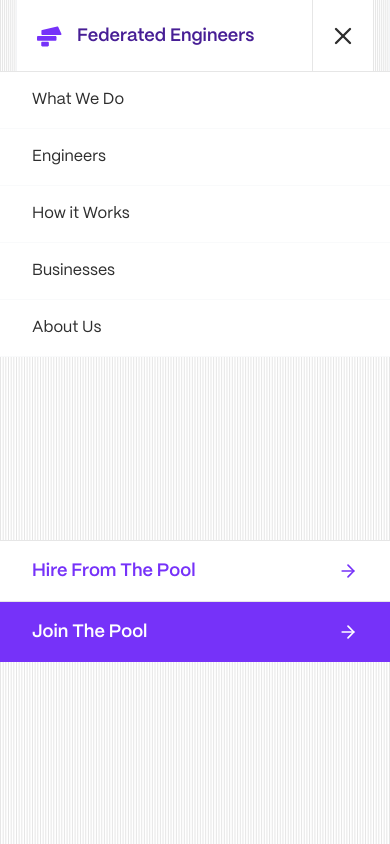
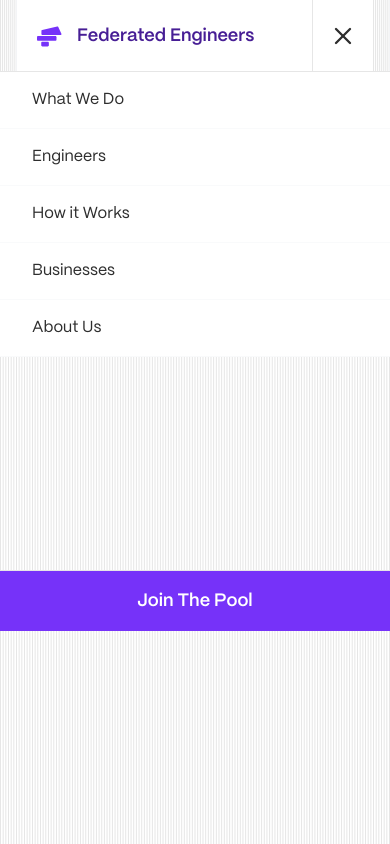
Before and after one commit to fantee-hub/Federated-Engineers, a Next.js app: page / in a window 390 px wide. Both pictures are taken after a click on the button 343 px from the left and 35 px from the top of the page. Shown: the top 844 px of the page. Built offline with nearby package versions, Linux system fonts and the light colour scheme.

Commit message:
made some changes in the navbar

```diff
--- a/src/components/sections/Nav.tsx
+++ b/src/components/sections/Nav.tsx
@@ -203,7 +203,7 @@ const Nav = () => {
             <div className="grow" />
 
             <div className="flex flex-col border-t border-[#E6E6E6] bg-white">
-              <button
+              {/* <button
                 onClick={() => {
                   dispatch(openModal("hire"));
                   setIsOpen(false);
@@ -212,16 +212,15 @@ const Nav = () => {
               >
                 Hire From The Pool
                 <ArrowRight size={20} />
-              </button>
+              </button> */}
               <button
                 onClick={() => {
                   dispatch(openModal("join"));
                   setIsOpen(false);
                 }}
-                className="flex items-center justify-between text-lg px-8 py-4 bg-[#7632F9] text-white font-semibold cursor-pointer"
+                className="flex items-center justify-center text-lg px-8 py-4 bg-[#7632F9] text-white font-semibold cursor-pointer"
               >
                 Join The Pool
-                <ArrowRight size={20} />
               </button>
             </div>
             <div className="grow" />
```
